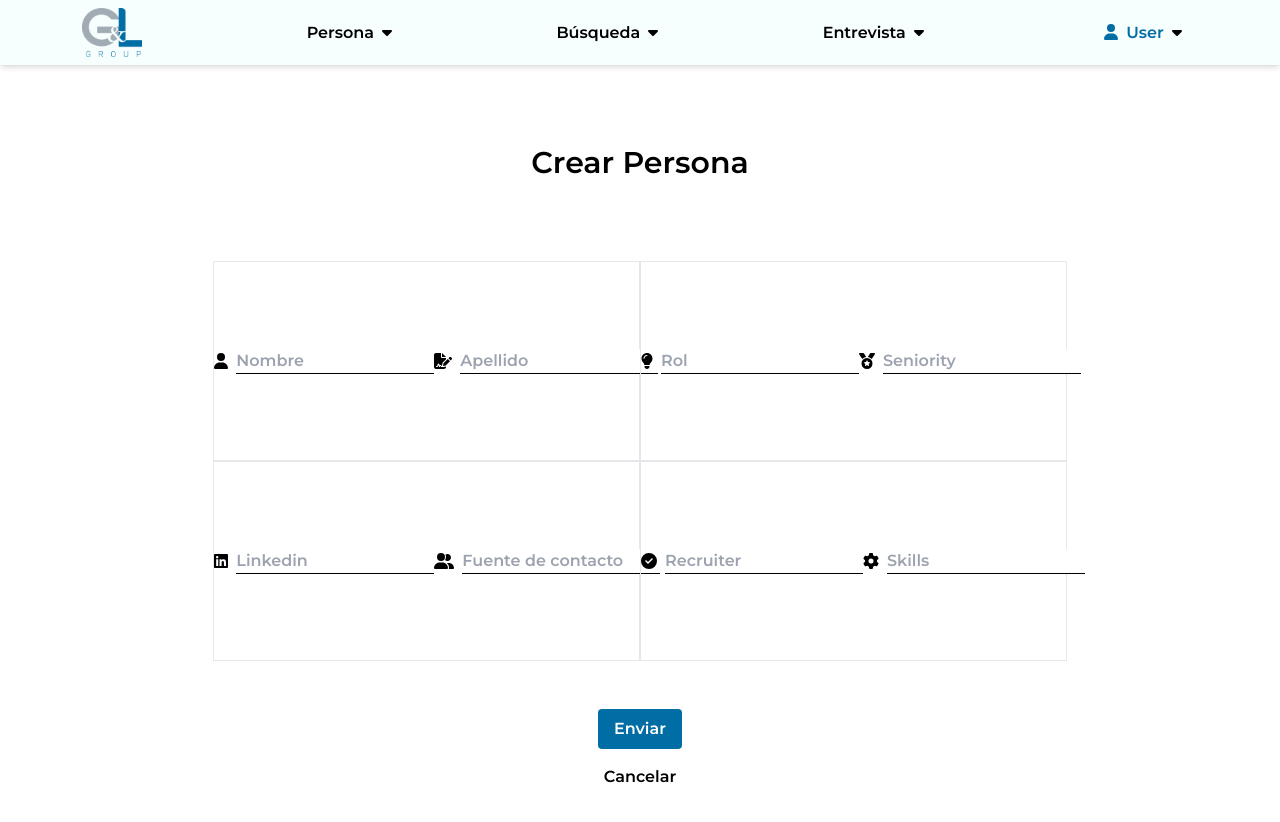
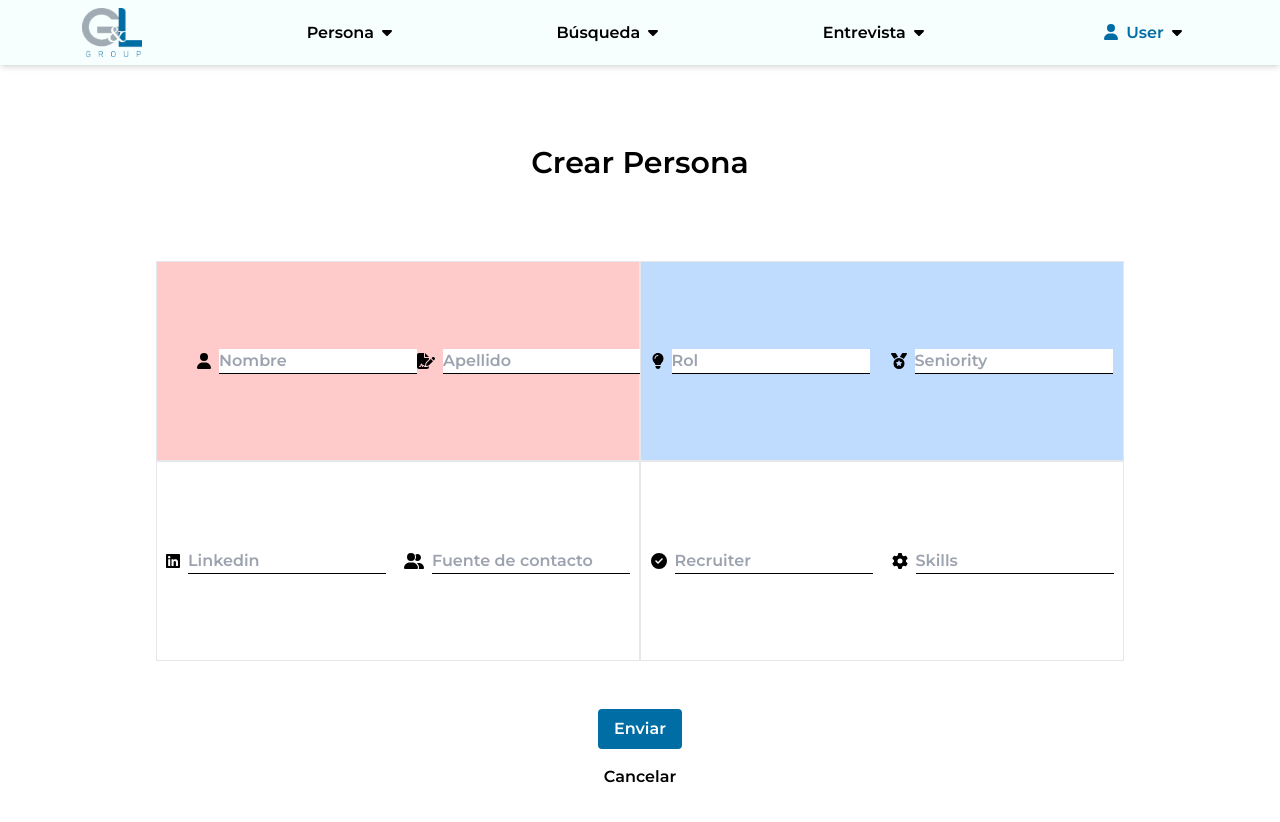
Before and after one commit to vanf-x/proyectobys, a React (Create React App) app: page /persona/crear in a window 1280 px wide. Shown: the top 822 px of the page. Built offline with nearby package versions, Linux system fonts and the light colour scheme.

Commit message:
Add:prueba

```diff
--- a/src/components/CrearPersona.jsx
+++ b/src/components/CrearPersona.jsx
@@ -24,11 +24,11 @@ const CrearPersona = () => {
     <div className="flex flex-col justify-start items-center h-screen">
       <h1 className="text-3xl mt-20 mb-10">Crear Persona</h1>
       {/*FORM*/}
-      <form className="bg-white w-2/3 h-1/2 self-center m-10">
+      <form className="bg-white h-1/2 self-center m-10">
         {/*ARRIBA*/}
         <div className="flex h-1/2">
           {/*ARRIBA IZ*/}
-          <div className="flex justify-around items-center border w-1/2 ">
+          <div className="flex flex-col md:flex md:flex-row justify-around items-center border w-1/2 p-10 bg-red-200">
             <div className="flex justify-start items-center">
               <FontAwesomeIcon className="mr-2" icon={faUser} />
               <input
@@ -47,7 +47,7 @@ const CrearPersona = () => {
             </div>
           </div>
           {/*ARRIBA DER*/}
-          <div className="flex justify-around items-center border w-1/2 ">
+          <div className="flex justify-around items-center border w-1/2 bg-blue-200">
             <div className="flex justify-start items-center">
               <FontAwesomeIcon className="mr-2" icon={faLightbulb} />
               <input
```
